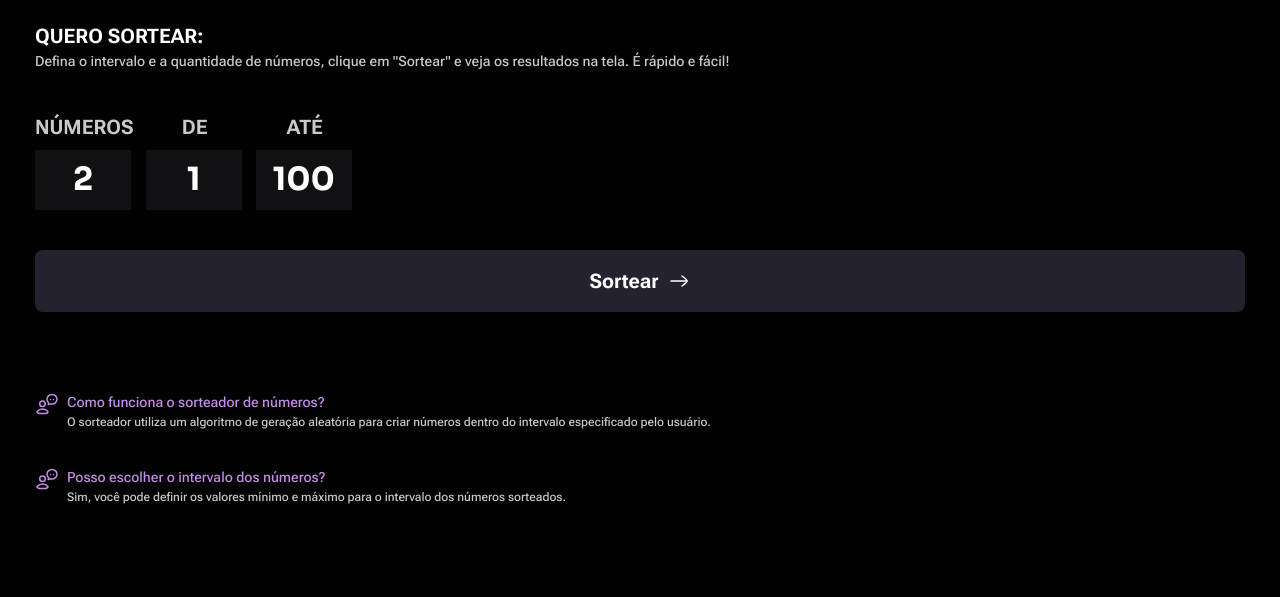
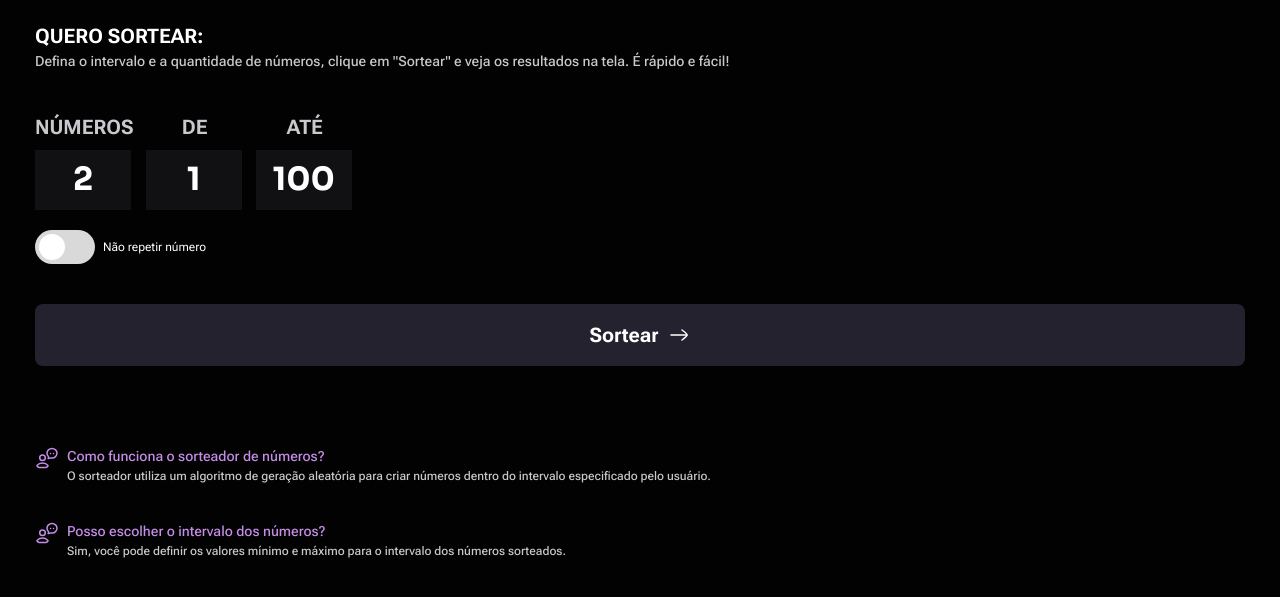
Before and after one commit to juliadesouza/random-number-picker, a plain HTML site: page index.html in a window 1280 px wide. Shown: the part 225-822 px from the top of the page. Drawn offline with Linux system fonts and the light colour scheme.

Commit message:
feat: added switch button

```diff
--- a/index.html
+++ b/index.html
@@ -41,6 +41,13 @@
             <input type="text" id="end" name="end" value="100" />
           </div>
         </div>
+        <div class="switch-container">
+          <div class="switch">
+            <input type="checkbox" name="switch" id="switch" />
+            <span class="slider"></span>
+          </div>
+          <label for="switch">Não repetir número</label>
+        </div>
 
         <button type="submit">
           Sortear <img src="assets/icons/arrow.svg" alt="" />
--- a/styles/index.css
+++ b/styles/index.css
@@ -17,10 +17,15 @@
   --accent-lime: #d1dc97;
   --accent-red: #e9a9b3;
 
-  --gradient-border: #77c0af 0%, #d1dc97 14.84%, #e9a9b3 32.15%, #d586e0 65.79%,
+  --gradient-border: linear-gradient(
+      #77c0af 0%,
+      #d1dc97 14.84%,
+      #e9a9b3 32.15%,
+      #d586e0 65.79%
+    ),
     #91a1fa 84.58%;
-  --gradient-background: #d586e0 0%, #91a1fa 98.93%;
-  --gradient-content: #c7c9cc 0%, #3d3d3d 100%;
+  --gradient-background: linear-gradient(#d586e0 0%, #91a1fa 98.93%);
+  --gradient-content: linear-gradient(#c7c9cc 0%, #3d3d3d 100%);
 
   --ff-sora: "Sora", serif;
   --ff-roboto-mono: "Roboto Mono", serif;
@@ -172,3 +177,54 @@ h3 {
     }
   }
 }
+
+.switch-container {
+  display: flex;
+  align-items: center;
+  gap: 8px;
+  margin-top: 20px;
+
+  & label {
+    font: 400 12px/150% var(--ff-roboto-flex);
+    color: var(--content-primary);
+  }
+
+  & .switch {
+    position: relative;
+    width: 60px;
+    height: 34px;
+    border-radius: 34px;
+    background-color: var(--content-tertiary);
+    cursor: pointer;
+
+    & input {
+      all: unset;
+      position: absolute;
+      inset: 0;
+      z-index: 1;
+    }
+
+    & input:checked + .slider {
+      -webkit-transform: translateX(26px);
+      -ms-transform: translateX(26px);
+      transform: translateX(26px);
+      background-color: white;
+    }
+
+    &:has(:checked) {
+      background: var(--gradient-background);
+    }
+  }
+
+  & .slider {
+    position: absolute;
+    top: 4px;
+    left: 4px;
+    background-color: var(--content-primary);
+    height: 26px;
+    width: 26px;
+    border-radius: 50%;
+    -webkit-transition: 0.4s;
+    transition: 0.4s;
+  }
+}
```
